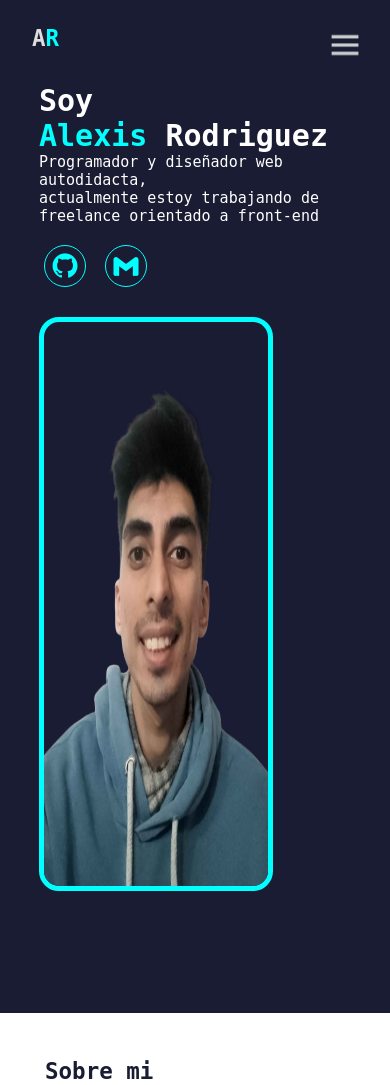
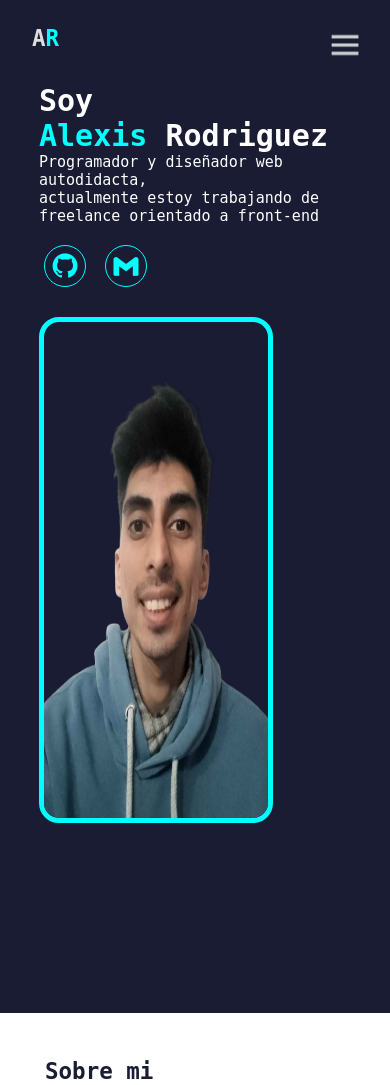
Before and after one commit to alexisrr11/RodriguezAlexis, a PHP site: page / in a window 390 px wide. Shown: the top 1085 px of the page. Run offline with PHP 8.4, Linux system fonts and the light colour scheme.

Commit message:
Update style20241112.css

```diff
--- a/style20241112.css
+++ b/style20241112.css
@@ -598,7 +598,7 @@ span {
         flex-direction: column;
     }
     .main img {
-        height: 85%;
+        height: 75%;
         width: 60vw;
     }
     .skills i {
```
